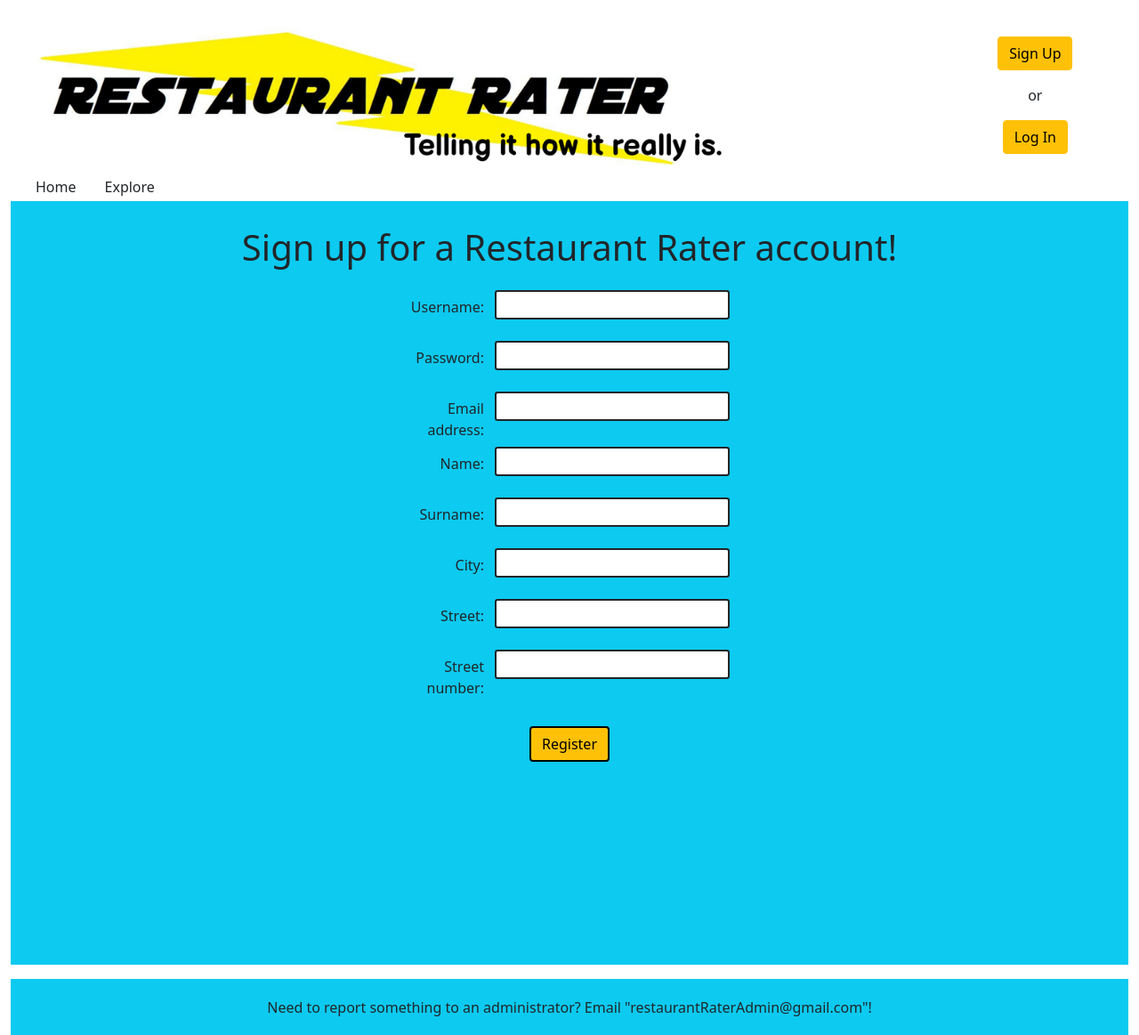
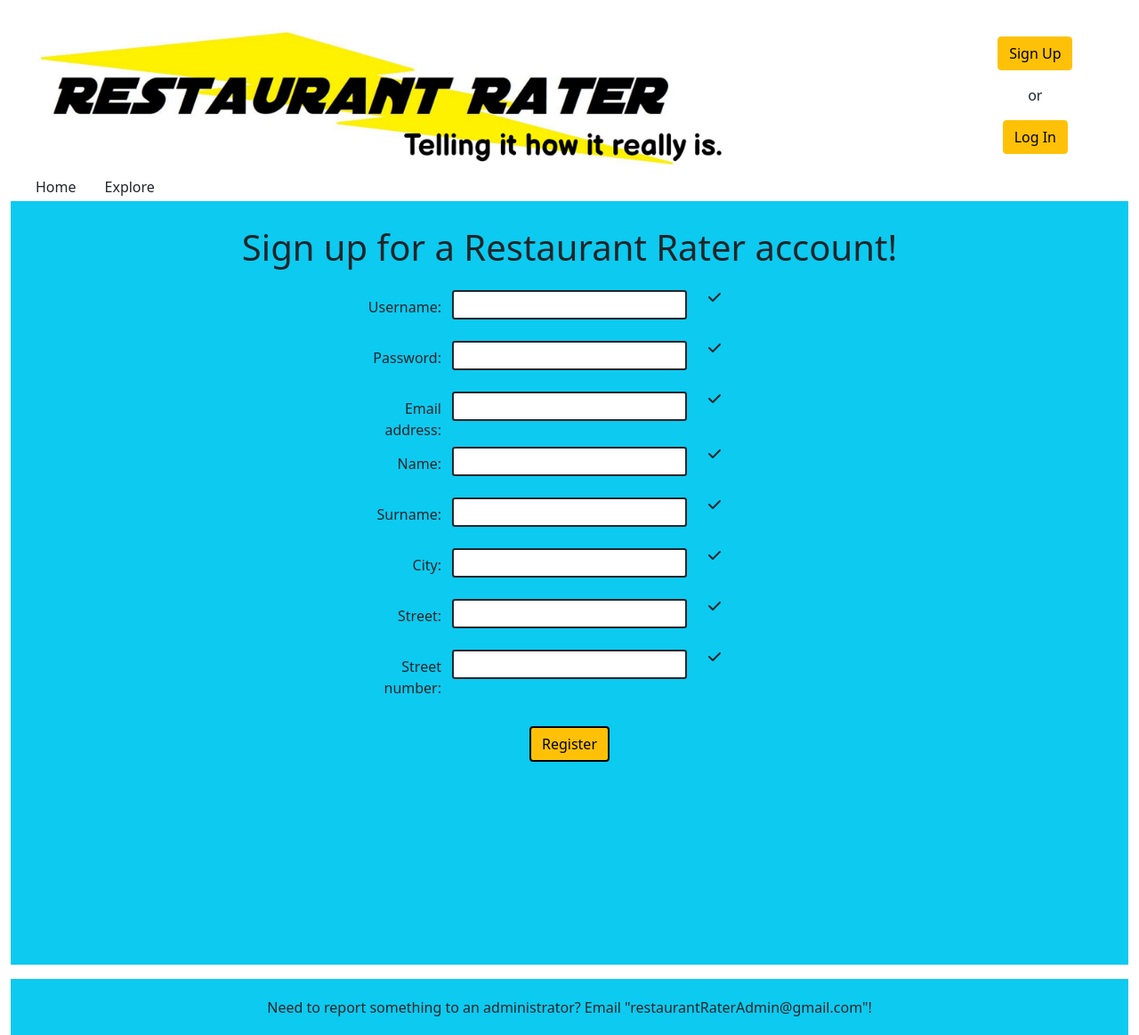
Before and after one commit to DanielVenter/RestaurantRater, a Django app: page /restaurantrater/signup/ in a window 1280 px wide. Shown: the top 1163 px of the page at 89% size. Run offline with Django 4.2, Linux system fonts and the light colour scheme; some libraries are stand-ins or nearby versions.

Commit message:
check icons on signup form
added check marks beside each field on signup form

not yet dynamic based on validation

```diff
--- a/templates/RestaurantRaterApp/form_col.html
+++ b/templates/RestaurantRaterApp/form_col.html
@@ -5,8 +5,13 @@
 {% for field in form %}
     <div class="form-group row justify-content-center">
         <label class="col-sm-1 col-form-label" for="{{ field.auto_id }}">{{ field.label|add:":" }}</label>
-        <div class="col-sm-3 mb-3">  {{ field }}
+        <div class="col-sm-3 mb-3">
+            {{ field }}
             <small class="custom-align-left" style="display:none" ></small>
+        </div>
+        <div class="col-sm-1 mb-3">
+            <i class="fa-solid fa-check"></i>
+            <!-- <i class="fa-solid fa-circle-exclamation"></i> -->
         </div>
     </div>
 {% endfor %}
--- a/templates/RestaurantRaterApp/signup.html
+++ b/templates/RestaurantRaterApp/signup.html
@@ -29,5 +29,6 @@
                 </div>
             </form>
         </div>
+        <script src="https://kit.fontawesome.com/368c407229.js" crossorigin="anonymous"></script>
 	{% endif %}
 {% endblock %}
```
